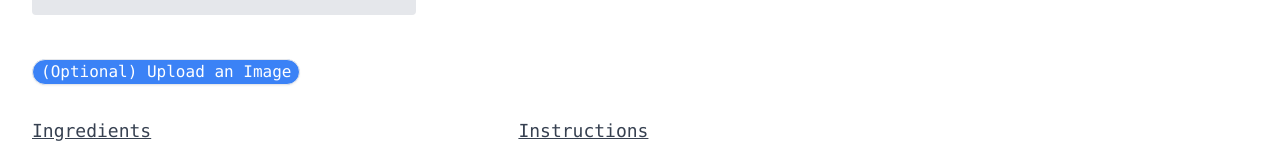
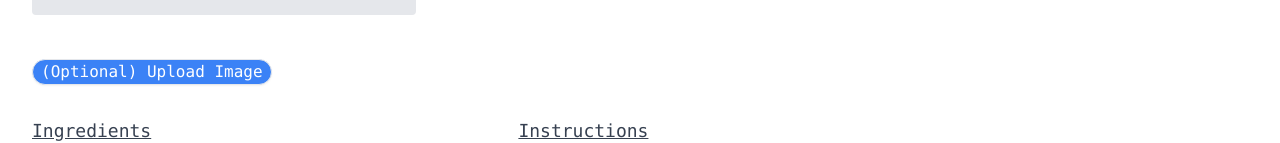
Before and after one commit to noahminds/recipe-tracker, a Next.js app: page /create in a window 1280 px wide. Shown: the part 205-348 px from the top of the page. Built offline with nearby package versions, Linux system fonts and the light colour scheme.

Commit message:
Add ImageUploadModal to CreateRecipe

```diff
--- a/src/app/components/inputs/imageUploadModal.tsx
+++ b/src/app/components/inputs/imageUploadModal.tsx
@@ -51,6 +51,7 @@ export default function ImageUploadModal({ curr_image, onModalSubmit }: ModalPro
                                 field="image-address"
                                 value={image}
                                 onChange={setImage}
+                                className="text-base"
                             />
                             <div className="flex justify-center">
                                 <button
--- a/src/app/components/inputs/inputFields.tsx
+++ b/src/app/components/inputs/inputFields.tsx
@@ -5,6 +5,7 @@ interface TextFieldProps {
     field: string;
     value: string;
     onChange: (value: string) => void;
+    className?: string;
 }
 
 interface DynamicListFieldProps {
@@ -20,7 +21,7 @@ interface DynamicListProps {
     isOrdered: boolean;
 }
 
-export function TextField({ field, value, onChange }: TextFieldProps) {
+export function TextField({ field, value, onChange, className }: TextFieldProps) {
     const handleKeyDown = (e: React.KeyboardEvent<HTMLInputElement>) => {
         if (e.key === 'Enter') {
             e.preventDefault();
@@ -35,6 +36,7 @@ export function TextField({ field, value, onChange }: TextFieldProps) {
             onChange={(e) => onChange(e.target.value)}
             onKeyDown={handleKeyDown}
             placeholder={`Input ${field.split('-').join(' ')}...`}
+            className={className}
         />
     );
 }
--- a/src/app/create/page.tsx
+++ b/src/app/create/page.tsx
@@ -5,6 +5,7 @@ import { useRouter } from 'next/navigation';
 import { useRecipeContext, Recipe } from '@components/recipeContext';
 import { TextField, DynamicListField } from '@components/inputs/inputFields'
 import { useState } from 'react';
+import ImageUploadModal from '@components/inputs/imageUploadModal';
 import '../globals.css';
 
 // Key - id: string
@@ -22,6 +23,7 @@ export default function CreateRecipe() {
     const [title, setTitle] = useState('');
     const [ingredients, setIngredients] = useState<ItemsObject>({});
     const [instructions, setInstructions] = useState<ItemsObject>({})
+    const [image, setImage] = useState<string | null>(null);
 
     // Helper function for removing ingredients
     const handleRemoveIngredient = (id: string) => {
@@ -52,6 +54,10 @@ export default function CreateRecipe() {
                             instructions: Object.values(instructions),
                         };
 
+                        if (image) {
+                            recipe.image = image;
+                        }
+
                         const id = uuidv4();
 
                         setRecipes(new Map(recipes).set(id, recipe));
@@ -74,18 +80,14 @@ export default function CreateRecipe() {
                         onChange={(value) => {
                             setTitle(value);
                         }}
+                        className="text-xl"
                     />
                 </div>
                 <div>
-                    {/* TODO: add a functional button that opens a pop-up from which the user can upload an image file*/}
-                    {/* Button placeholder - non-functional */}
-                    <button
-                        id="upload-image"
-                        type="button"
-                        className="border px-2 rounded-full shadow-sm bg-blue-500 text-white"
-                    >
-                        (Optional) Upload an Image
-                    </button>
+                    <ImageUploadModal
+                        curr_image={image}
+                        onModalSubmit={(input: string) => setImage(input)}
+                    />
                 </div>
                 <section className="grid grid-cols-5">
                     <div className="col-span-2 w-3/4">
--- a/src/app/edit/[slug]/page.tsx
+++ b/src/app/edit/[slug]/page.tsx
@@ -110,6 +110,7 @@ export default function EditRecipe({ params }: EditRecipeProps) {
                         onChange={(value) => {
                             setTitle(value);
                         }}
+                        className="text-xl"
                     />
                 </div>
                 <div>
--- a/src/app/globals.css
+++ b/src/app/globals.css
@@ -29,7 +29,7 @@ label {
 }
 
 input {
-  @apply appearance-none block w-full bg-gray-200 text-gray-600 text-xl border-2 border-gray-200 rounded py-3 px-2 mb-3 focus:outline-none focus:bg-white;
+  @apply appearance-none block w-full bg-gray-200 text-gray-600 border-2 border-gray-200 rounded py-3 px-2 mb-3 focus:outline-none focus:bg-white;
 }
 
 textarea {
```
